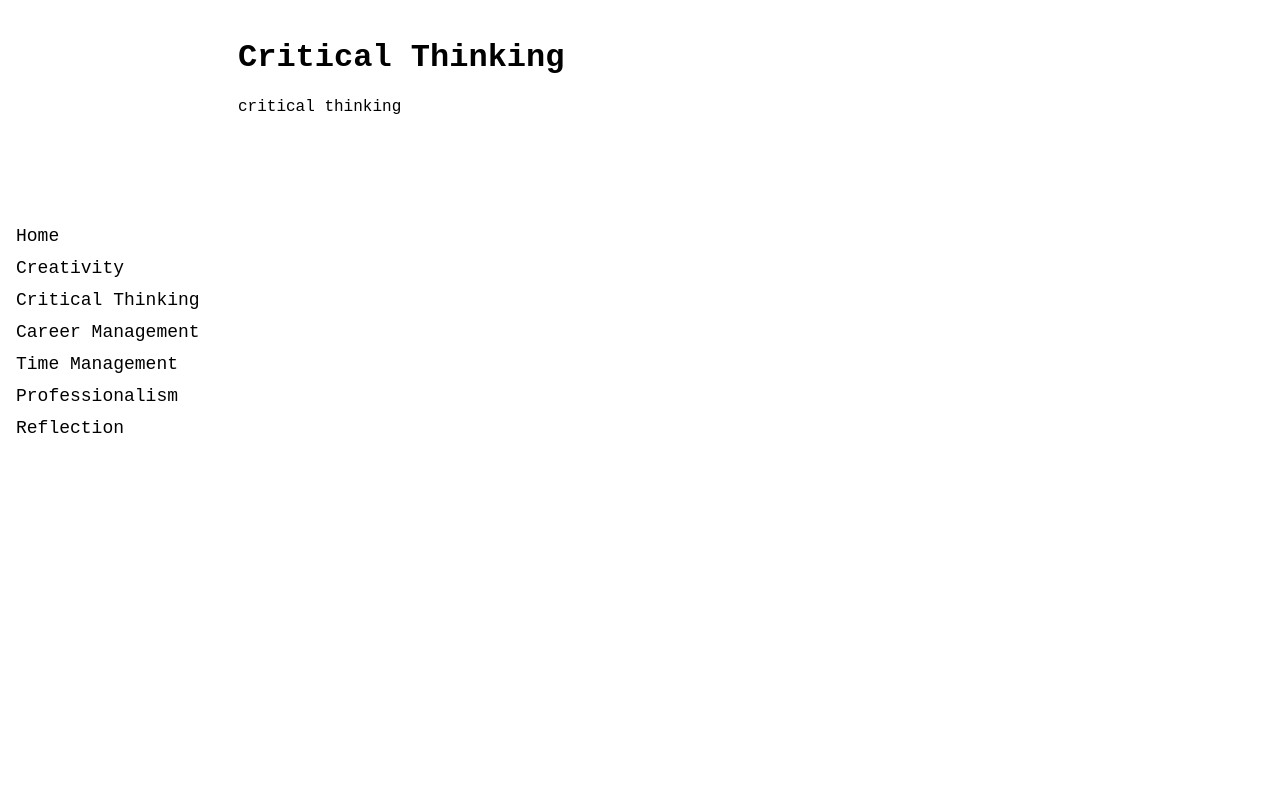
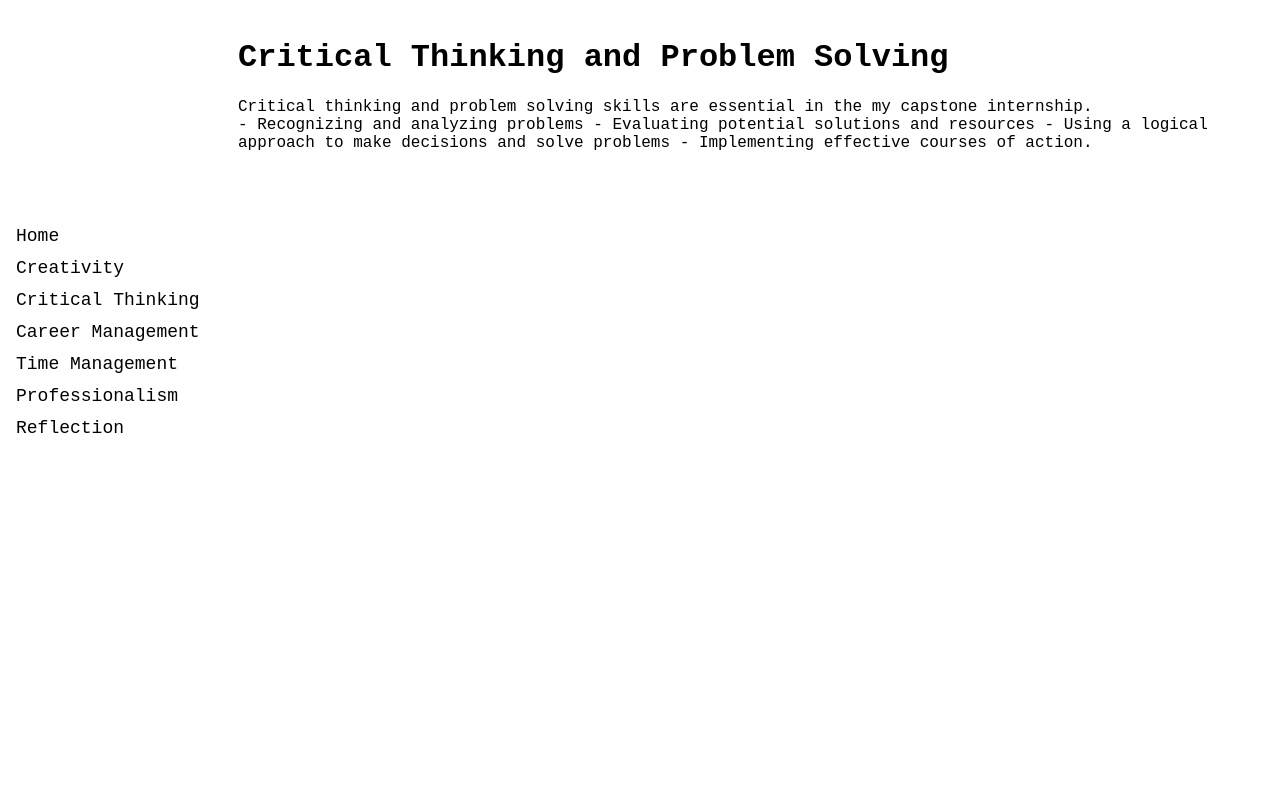
Before and after one commit to lbolz/capstone_portfolio, a Django app: page /critical_thinking in a window 1280 px wide. Run offline with Django 3.2, Linux system fonts and the light colour scheme.

Commit message:
started critical_thinking.html

```diff
--- a/pages/templates/pages/critical_thinking.html
+++ b/pages/templates/pages/critical_thinking.html
@@ -1,6 +1,14 @@
 {% extends "base.html" %}
 {% block content %}
 
-<h1>Critical Thinking</h1>
-<p>critical thinking</p>
+<h1>Critical Thinking and Problem Solving</h1>
+<p>
+    Critical thinking and problem solving skills are essential in the my
+    capstone internship.
+    <br>
+    - Recognizing and analyzing problems
+    - Evaluating potential solutions and resources
+    - Using a logical approach to make decisions and solve problems
+    - Implementing effective courses of action.
+</p>
 {% endblock%}
```
